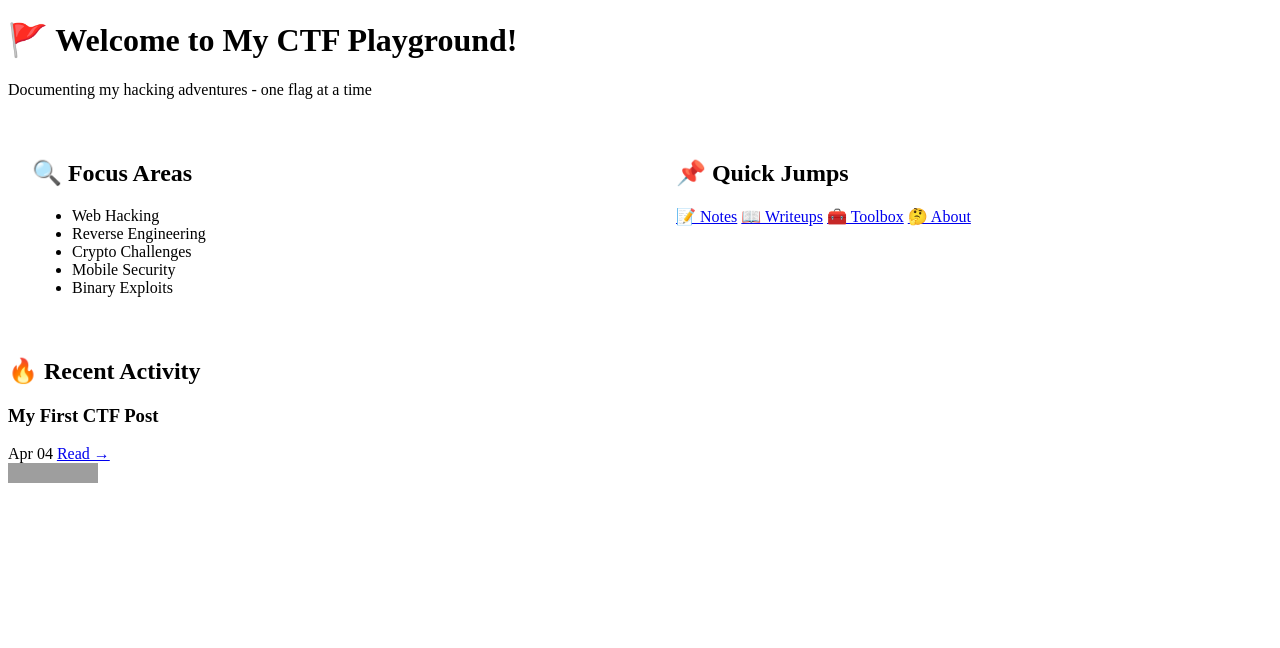
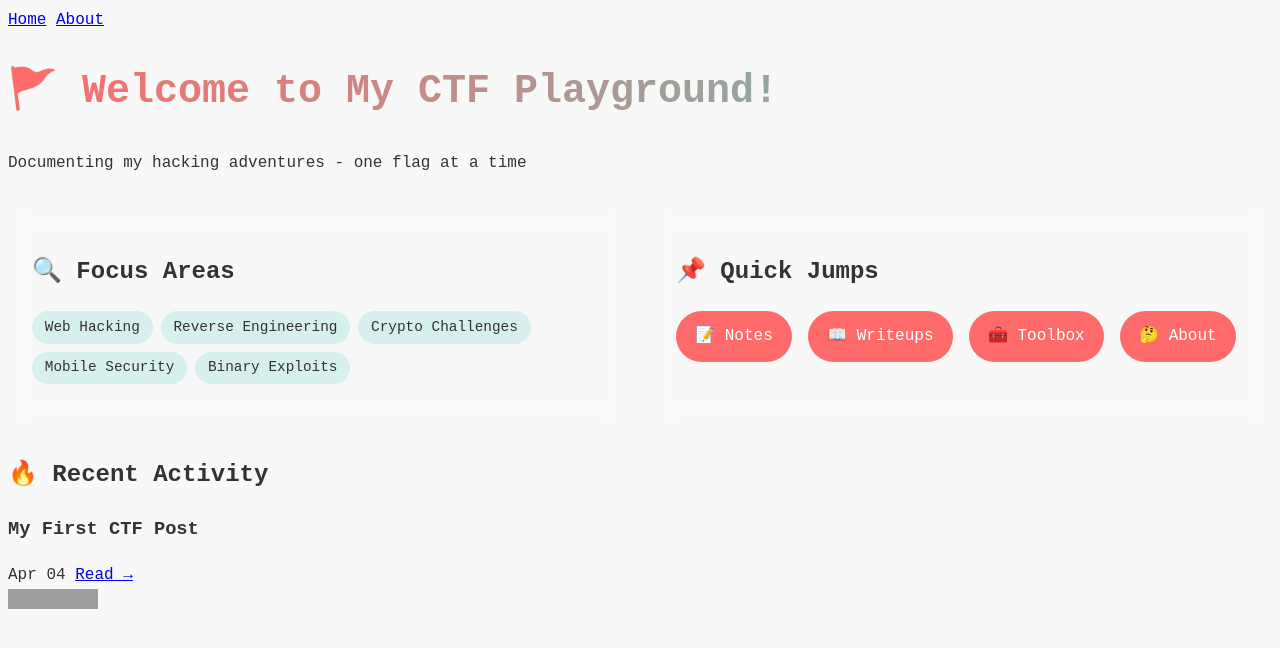
Before and after one commit to PathogenicKatt/PathogenicKatt.github.io, a Jekyll site: the page built from index.md, in a window 1280 px wide. Shown: the top 648 px of the page. Built offline with Jekyll 4.4.1, drawn with Linux system fonts in a browser that asks for light colours; grey boxes are pictures that could not be loaded.

Commit message:
lol, made a lot of changes

```diff
--- a/_config.yml
+++ b/_config.yml
@@ -6,4 +6,5 @@ plugins:
   - jekyll-feed
 include:
   - _includes
+
 ---
--- a/_includes/head.html
+++ b/_includes/head.html
@@ -1,7 +1,9 @@
-<meta charset="utf-8">
-<meta name="viewport" content="width=device-width, initial-scale=1">
-<title>{{ page.title }}</title>
-<link rel="stylesheet" href="/assets/css/styles.css">
-{% if page.custom_css %}
-<link rel="stylesheet" href="/assets/css/custom.css">
-{% endif %}
+<head>
+    <meta charset="utf-8">
+    <meta name="viewport" content="width=device-width, initial-scale=1">
+    <title>{{ page.title }}</title>
+    <link rel="stylesheet" href="{{ '/assets/css/main.css' | relative_url }}">
+    {% if page.custom_css %}
+      <link rel="stylesheet" href="{{ '/assets/css/custom.css' | relative_url }}">
+    {% endif %}
+  </head>
--- a/_layouts/default.html
+++ b/_layouts/default.html
@@ -1,10 +1,13 @@
 <!DOCTYPE html>
 <html>
 <head>
+  {% include head.html %}
   <title>{{ page.title }}</title>
 </head>
 <body>
-  {{ content }}
-
+  {% include header.html %}
+  <main class="page-content">
+    {{ content }}
+  </main>
 </body>
 </html>
--- a/assets/css/custom.css
+++ b/assets/css/custom.css
@@ -0,0 +1,61 @@
+
+.header-animation h1 {
+    font-size: 2.5rem;
+    background: linear-gradient(90deg, #ff6b6b, #4ecdc4);
+    -webkit-background-clip: text;
+    -webkit-text-fill-color: transparent;
+  }
+
+  .ctf-grid {
+    display: grid;
+    grid-template-columns: repeat(auto-fit, minmax(300px, 1fr));
+    gap: 1.5rem;
+    margin: 2rem 0;
+  }
+
+  .ctf-card {
+    background: rgba(255,255,255,0.1);
+    backdrop-filter: blur(10px);
+    border-radius: 12px;
+    padding: 1.5rem;
+    transition: transform 0.2s;
+  }
+
+  .ctf-card:hover {
+    transform: translateY(-5px);
+  }
+
+  .skill-cloud {
+    display: flex;
+    flex-wrap: wrap;
+    gap: 0.5rem;
+    list-style: none;
+    padding-left: 0;
+  }
+
+  .skill-cloud li {
+    background: #4ecdc433;
+    padding: 0.3rem 0.8rem;
+    border-radius: 20px;
+    font-size: 0.9rem;
+  }
+
+  .link-bubbles {
+    display: flex;
+    flex-wrap: wrap;
+    gap: 1rem;
+  }
+
+  .bubble {
+    background: #ff6b6b;
+    color: white;
+    padding: 0.8rem 1.2rem;
+    border-radius: 50px;
+    text-decoration: none;
+    transition: all 0.3s;
+  }
+
+  .bubble:hover {
+    background: #ff8e8e;
+    transform: scale(1.05);
+  }
--- /dev/null
+++ b/assets/css/main.css
@@ -0,0 +1,9 @@
+body {
+  font-family: 'Courier New', monospace;
+  background: #f8f8f8;
+  line-height: 1.6;
+  color: #333;
+}
+
+pre, code { font-family: 'Courier New', monospace; }
+.site-header { border-top: 5px solid #424242; }
```
Also changed, not shown: assets/css/style.css (deleted, +0 -39 lines), 5 other files.
